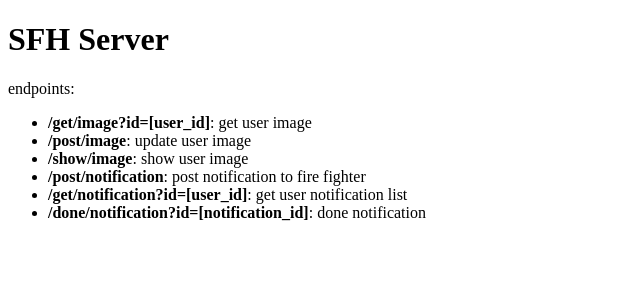
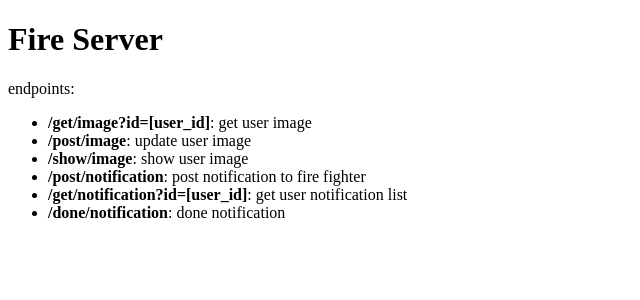
Before and after one commit to fabianvieri/fire-server, a Flask app: page / in a window 1280 px wide. Shown: the top 300 px of the page, without its empty margins (0-640 px from the left). Run offline with Flask 2, Linux system fonts and the light colour scheme.

Commit message:
change title

```diff
--- a/templates/index.html
+++ b/templates/index.html
@@ -9,7 +9,7 @@
 </head>
 
 <body>
-    <h1>SFH Server</h1>
+    <h1>Fire Server</h1>
     <p>endpoints:</p>
     <ul>
         <li><b>/get/image?id=[user_id]</b>: get user image</li>
@@ -17,7 +17,7 @@
         <li><b>/show/image</b>: show user image</li>
         <li><b>/post/notification</b>: post notification to fire fighter</li>
         <li><b>/get/notification?id=[user_id]</b>: get user notification list</li>
-        <li><b>/done/notification?id=[notification_id]</b>: done notification</li>
+        <li><b>/done/notification</b>: done notification</li>
     </ul>
 </body>
 
```
